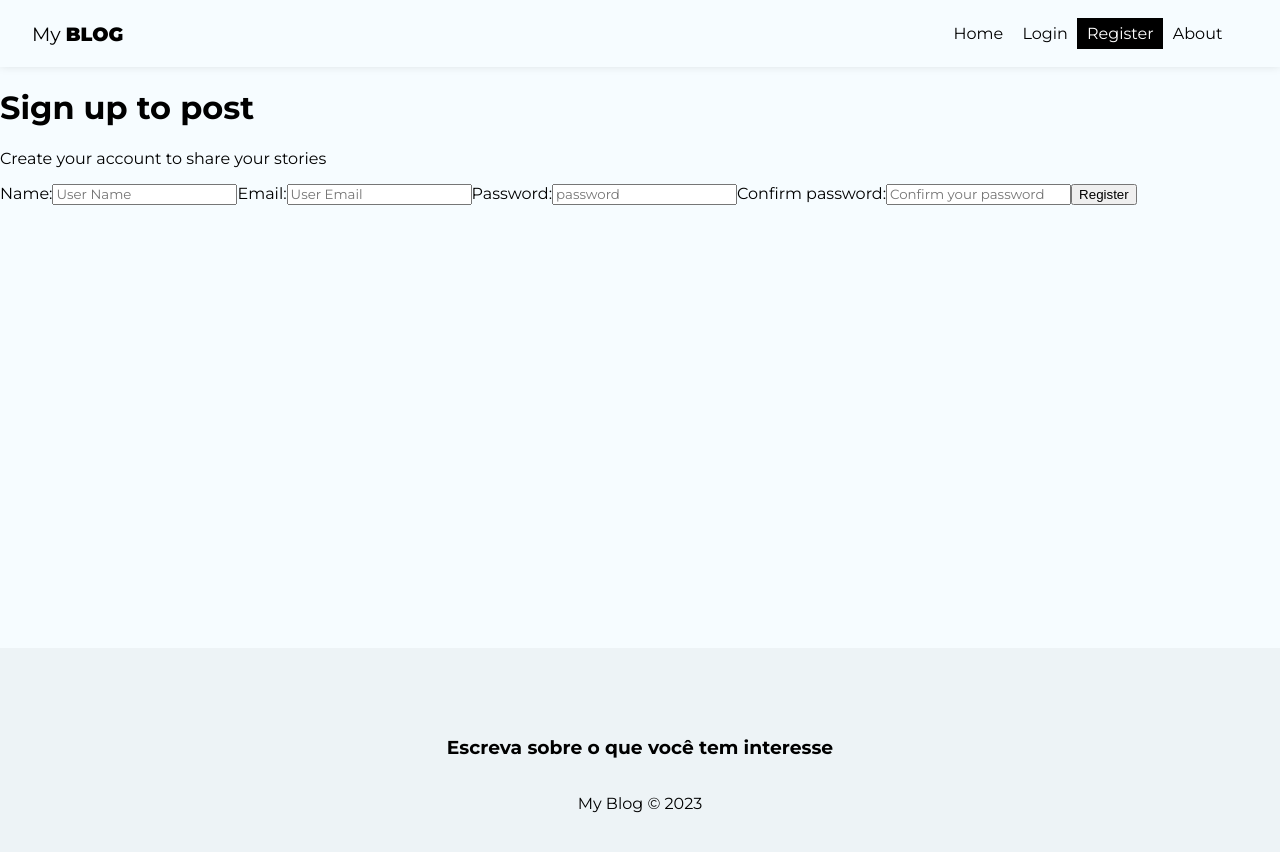
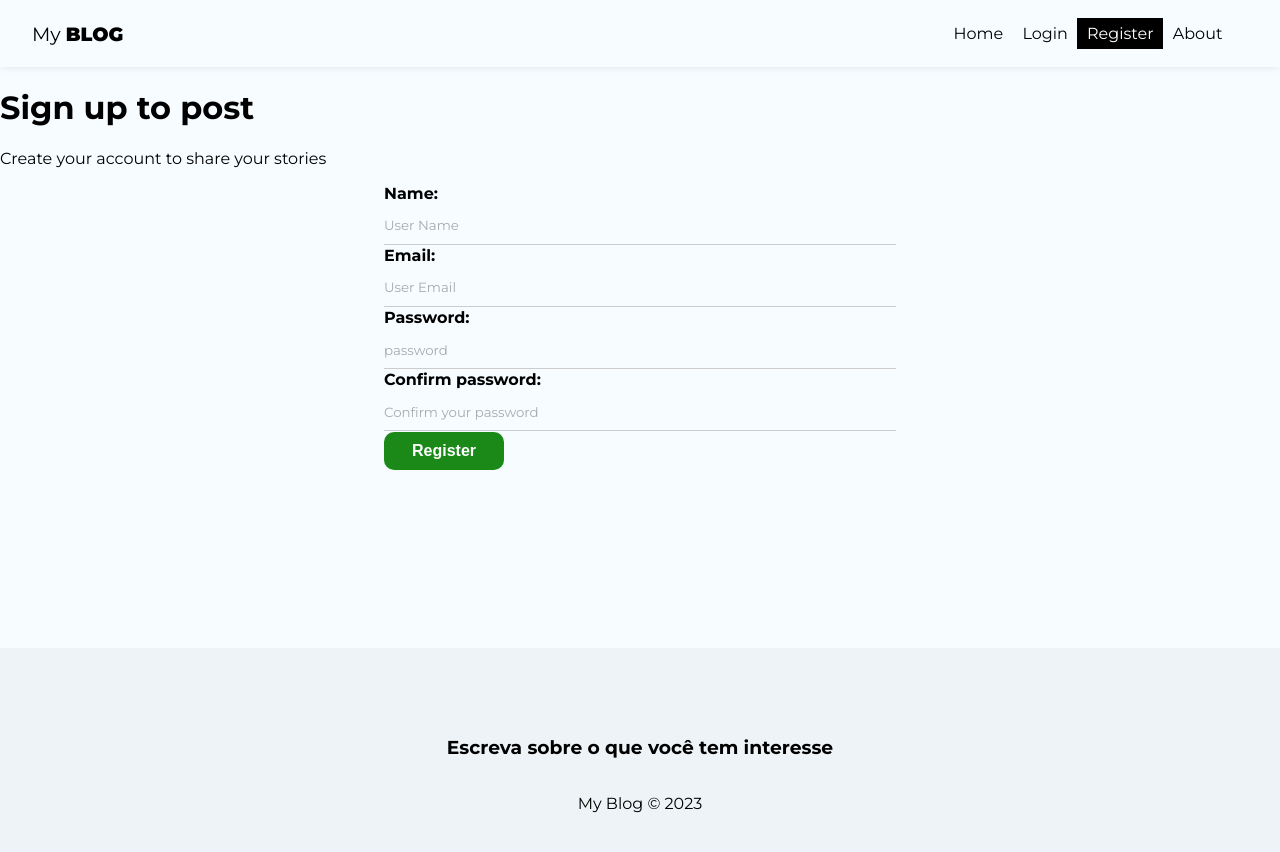
Before and after one commit to Deennys/MyBlog, a React (Create React App) app: page /register in a window 1280 px wide. Shown: the top 852 px of the page. Built offline with nearby package versions, Linux system fonts and the light colour scheme.

Commit message:
create css forms

```diff
--- a/src/index.css
+++ b/src/index.css
@@ -8,6 +8,7 @@
 input::placeholder,
 textarea::placeholder {
   font-family: "Montserrat", sans-serif;
+  color: #aaa;
 }
 
 input:focus,
@@ -31,3 +32,79 @@
 nav button:hover {
   color: #bbb;
 }
+
+form {
+  max-width: 40%;
+  margin: 0 auto;
+}
+
+label {
+  display: flex;
+  flex-direction: column;
+  margin-bottom: 1px;
+}
+
+label span {
+  margin-bottom: .3em;
+  font-weight: bold;
+  text-align: left;
+}
+
+input, textarea {
+  box-sizing: border-box;
+  border: none;
+  border-bottom: 1px solid #ccc;
+  padding: .8em 0;
+  background-color: transparent;
+}
+
+.btn {
+  background-color: #1a8918;
+  color: white;
+  text-align: center;
+  cursor: pointer;
+  border-radius: 10px;
+  width: 120px;
+  font-weight: bold;
+  border: none;
+  padding: 10px 20px;
+  font-size: 1em;
+}
+
+.btn.btn-dark{
+  background-color: black;
+  border-radius: 0;
+}
+
+.btn.btn-outline {
+  background-color: transparent;
+  border-radius: 0;
+  color: black;
+  border: 1px solid black;
+  padding: 7px 30px;
+}
+
+.btn:hover {
+  background-color: #0f730c;
+  color: white;
+}
+
+.btn.btn-outline:hover {
+  background-color: black;
+}
+
+.btn.btn-danger:hover {
+  background-color: #dc3545;
+}
+
+button:disabled {
+  background-color: #aaa;
+}
+
+.container .error {
+  color: #721c24;
+  background-color: #f8d7da;
+  border: 1px solid #f5c6cb;
+  padding: 5px;
+  border-radius: 5px;
+}
--- a/src/reportWebVitals.js
+++ /dev/null
@@ -1,13 +0,0 @@
-const reportWebVitals = onPerfEntry => {
-  if (onPerfEntry && onPerfEntry instanceof Function) {
-    import('web-vitals').then(({ getCLS, getFID, getFCP, getLCP, getTTFB }) => {
-      getCLS(onPerfEntry);
-      getFID(onPerfEntry);
-      getFCP(onPerfEntry);
-      getLCP(onPerfEntry);
-      getTTFB(onPerfEntry);
-    });
-  }
-};
-
-export default reportWebVitals;
```
Also changed, not shown: src/setupTests.js (deleted, +0 -5 lines), src/logo.svg (deleted), 1 other file (tests, documents, lock files or other folders).
